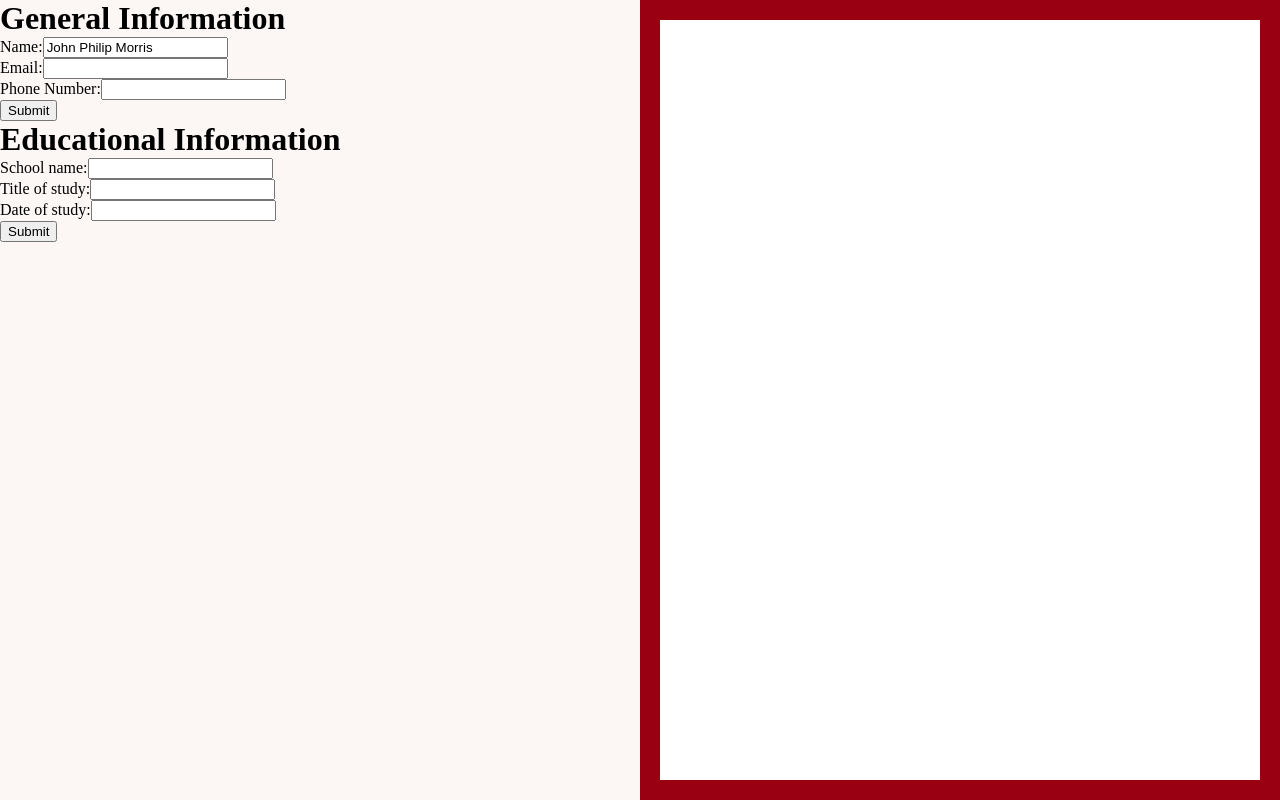
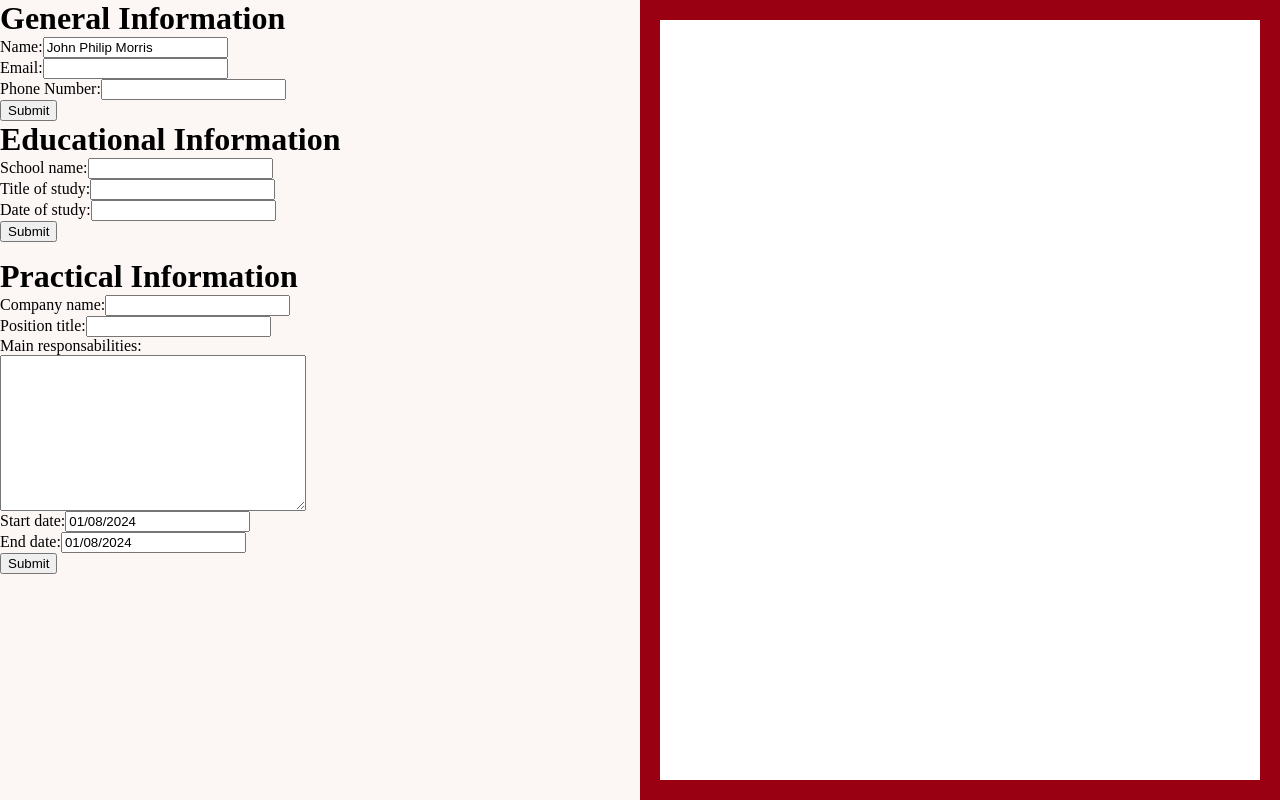
Before and after one commit to beMimg/cv-app, a React (Vite) app: page / in a window 1280 px wide. Built offline with nearby package versions, Linux system fonts and the light colour scheme.

Commit message:
practical info can be delete and edit

```diff
--- a/package.json
+++ b/package.json
@@ -11,6 +11,7 @@
   },
   "dependencies": {
     "react": "^18.2.0",
+    "react-datepicker": "^4.25.0",
     "react-dom": "^18.2.0",
     "uuidv4": "^6.2.13"
   },
--- a/src/App.jsx
+++ b/src/App.jsx
@@ -1,10 +1,12 @@
 import { useState } from "react";
 import { FormGeneralInfo } from "./FormGeneralInfo";
 import { DisplayStudyEditDelete, FormEducationalInfo } from "./EducationalInfo";
+import { DisplayJobEditDelete, FormPracticalInfo } from "./PracticalInfo";
 
 function App() {
   const [generalInfo, setGeneralInfo] = useState("");
   const [allStudies, setAllStudies] = useState([]);
+  const [allJobs, setAllJobs] = useState([]);
 
   function getGeneralInfo(info) {
     setGeneralInfo(info);
@@ -39,20 +41,60 @@ function App() {
     });
   }
 
-  console.log(allStudies);
+  function getPracticalInfo(job) {
+    setAllJobs([...allJobs, job]);
+  }
+
+  function handleDeleteJob(id) {
+    let filtredJobs = allJobs.filter((job) => job.id != id);
+    setAllJobs(filtredJobs);
+  }
+
+  function handleEditJob(type, id, e) {
+    setAllJobs((prevJobs) => {
+      return prevJobs.map((job) => {
+        if (job.id === id) {
+          if (type === "company-name") {
+            return { ...job, companyName: e.target.value };
+          }
+          if (type === "position-title") {
+            return { ...job, positionTitle: e.target.value };
+          }
+          if (type === "main-responsabilities") {
+            return { ...job, mainResponsabilities: e.target.value };
+          }
+          if (type === "start-date") {
+            return { ...job, startDate: e };
+          }
+          if (type === "end-date") {
+            return { ...job, endDate: e };
+          }
+        } else {
+          return job;
+        }
+      });
+    });
+  }
+
+  console.log(allJobs);
   return (
     <>
       <div className="left-side-main">
         <FormGeneralInfo handleSubmit={getGeneralInfo}></FormGeneralInfo>
         <FormEducationalInfo
           handleSubmit={getEducationalInfo}
-          type="submit"
         ></FormEducationalInfo>
         <DisplayStudyEditDelete
           allStudies={allStudies}
           onEdit={handleEditInput}
           onDelete={handleDeleteStudy}
         ></DisplayStudyEditDelete>
+        <FormPracticalInfo handleSubmit={getPracticalInfo}></FormPracticalInfo>
+        <DisplayJobEditDelete
+          allJobs={allJobs}
+          onDelete={handleDeleteJob}
+          onEdit={handleEditJob}
+        ></DisplayJobEditDelete>
       </div>
       <div className="right-side-main">
         <div className="cv"></div>
--- /dev/null
+++ b/src/PracticalInfo.jsx
@@ -0,0 +1,120 @@
+import { useState } from "react";
+import DatePicker from "react-datepicker";
+import "react-datepicker/dist/react-datepicker.css";
+
+export function FormPracticalInfo({ handleSubmit }) {
+  const [companyName, setCompanyName] = useState("");
+  const [positionTitle, setPositionTitle] = useState("");
+  const [mainResponsabilities, setMainResponsabilities] = useState("");
+  const [startDate, setStartDate] = useState(new Date());
+  const [endDate, setEndDate] = useState(new Date());
+
+  function handleFormSubmit(e) {
+    e.preventDefault();
+    const job = {
+      companyName: companyName,
+      positionTitle: positionTitle,
+      mainResponsabilities: mainResponsabilities,
+      startDate: startDate,
+      endDate: endDate,
+      id: crypto.randomUUID(),
+    };
+    handleSubmit(job);
+    setCompanyName("");
+    setPositionTitle("");
+    setMainResponsabilities("");
+    setStartDate(new Date());
+    setEndDate(new Date());
+  }
+
+  return (
+    <>
+      <h1>Practical Information</h1>
+      <form onSubmit={handleFormSubmit}>
+        <div>
+          <label htmlFor="company-name">Company name:</label>
+          <input
+            type="text"
+            value={companyName}
+            onChange={(e) => setCompanyName(e.target.value)}
+          />
+        </div>
+        <div>
+          <label htmlFor="position-title">Position title:</label>
+          <input
+            type="text"
+            value={positionTitle}
+            onChange={(e) => setPositionTitle(e.target.value)}
+          />
+        </div>
+        <div className="responsabilities">
+          <label htmlFor="main-responsabilities">Main responsabilities:</label>
+          <textarea
+            cols="30"
+            rows="10"
+            value={mainResponsabilities}
+            onChange={(e) => setMainResponsabilities(e.target.value)}
+          ></textarea>
+        </div>
+        <div>
+          <label htmlFor="start-date">Start date:</label>
+          <DatePicker
+            selected={startDate}
+            onChange={(startDate) => setStartDate(startDate)}
+          ></DatePicker>
+        </div>
+        <div>
+          <label htmlFor="end-date">End date:</label>
+          <DatePicker
+            selected={endDate}
+            onChange={(endDate) => setStartDate(endDate)}
+          ></DatePicker>
+        </div>
+        <button type="submit">Submit</button>
+      </form>
+    </>
+  );
+}
+
+export function DisplayJobEditDelete({ allJobs, onDelete, onEdit }) {
+  return (
+    <ul>
+      {allJobs.map((job) => {
+        return (
+          <li key={job.id}>
+            <label htmlFor="company-name">Company name:</label>
+            <input
+              type="text"
+              value={job.companyName}
+              onChange={(e) => onEdit("company-name", job.id, e)}
+            />
+            <label htmlFor="position-title">Position title:</label>
+            <input
+              type="text"
+              value={job.positionTitle}
+              onChange={(e) => onEdit("position-title", job.id, e)}
+            />
+            <label htmlFor="main-responsabilities">
+              Main responsabilities:
+            </label>
+            <textarea
+              value={job.mainResponsabilities}
+              onChange={(e) => onEdit("main-responsabilities", job.id, e)}
+            ></textarea>
+            <label htmlFor="start-date">Start date:</label>
+            <DatePicker
+              selected={job.startDate}
+              onChange={(startDate) => onEdit("start-date", job.id, startDate)}
+            ></DatePicker>
+            <label htmlFor="end-date">End date:</label>
+            <DatePicker
+              selected={job.endDate}
+              onChange={(endDate) => onEdit("end-date", job.id, endDate)}
+            ></DatePicker>
+            <button onClick={() => onDelete(job.id)}> Delete</button>
+          </li>
+        );
+      })}
+    </ul>
+  );
+}
--- a/src/index.css
+++ b/src/index.css
@@ -38,3 +38,11 @@ h6 {
   background-color: white;
   height: 100%;
 }
+
+.responsabilities {
+  display: flex;
+  flex-direction: column;
+}
+.responsabilities textarea {
+  max-width: 300px;
+}
```
Also changed, not shown: src/FormPracticalInfo.jsx (deleted), 1 other file (tests, documents, lock files or other folders).
